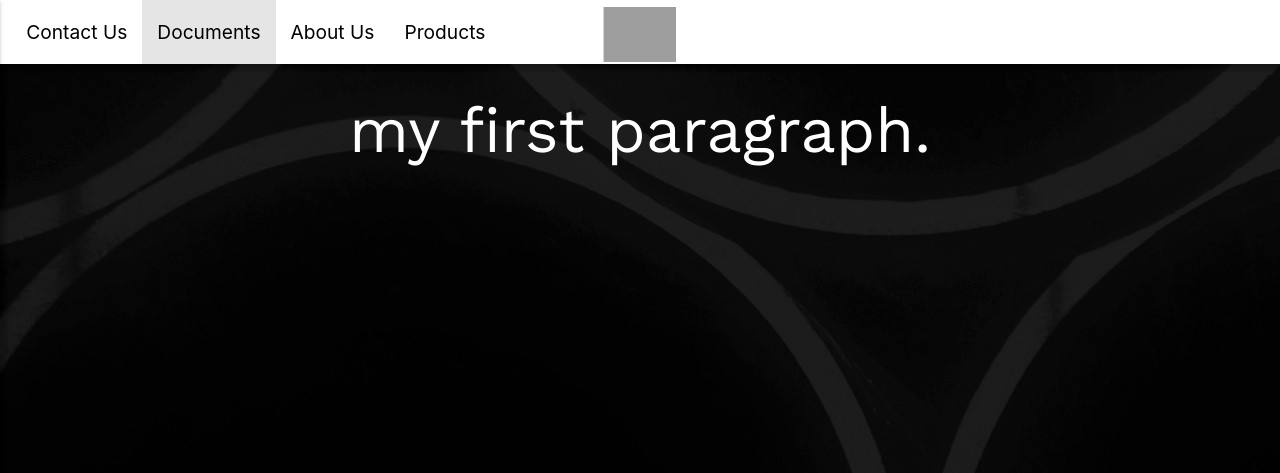
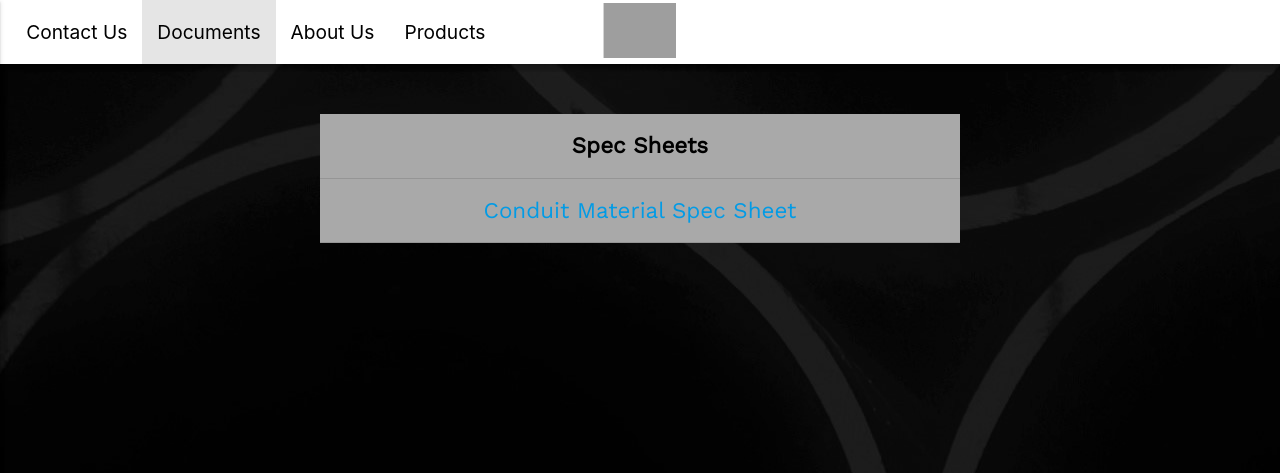
Before and after one commit to mcfalld/EndurancePolyProducers, a PHP site: page /documents.php in a window 1280 px wide. Shown: the top 473 px of the page. Run offline with PHP 8.4, Linux system fonts and the light colour scheme; some libraries are stand-ins or nearby versions; grey boxes are pictures that could not be loaded.

Commit message:
updated document list

```diff
--- a/documents.php
+++ b/documents.php
@@ -8,11 +8,28 @@
 <!-- navbar -->
 <?php include_once ('navbar.php'); ?>
 </header>
-<main style="background: url('./images/background.jpg')" class="white-text">
+<main style="background: url('./images/background.jpg')" class="black-text">
 
 
-    <h1 class="center-align">my first paragraph.</h1>
+    <!-- <h1 class="center-align"></h1> -->
 
+    <div class="centered" style="margin: 50px auto 0 auto; text-align: center">
+    <table class="centered"style="background:darkgrey; width: 50%; margin:0 auto 0 auto">
+    <colgroup>
+    <col  />
+</colgroup>
+    <tr>
+    <th style="text-align: center;">Spec Sheets</th>
+    </tr>
+    <tr>
+    <td>
+    <a href='docs\Conduit Material Spec Sheet.pdf'>Conduit Material Spec Sheet</a>
+    </td>
+    </tr>
+
+
+    </table>
+</div>
 
 
 
--- a/navbar.php
+++ b/navbar.php
@@ -13,7 +13,7 @@ function active($currect_page){
 
         <a href="#" data-activates="slide-out" class="button-collapse "><i class="material-icons black-text">menu</i></a>
 
-        <div><a href="index.php" class="brand-logo center"><img src="./images/enduranceLogo.png" height="55"></a></div>
+        <div><a href="index.php" class="brand-logo center"><img src="./images/enduranceLogo.png" height="55" style="margin:auto auto 7px auto;"></a></div>
         <ul class="left hide-on-med-and-down">
             <!-- <li class="<?php active('index.php');?>"><a href="index.php" class="black-text">Home</a></li> -->
             <li class="<?php active('contact.php');?>" ><a href="contact.php" class="homelink black-text">Contact Us</a></li>
```
Also changed, not shown: 1 other file.
